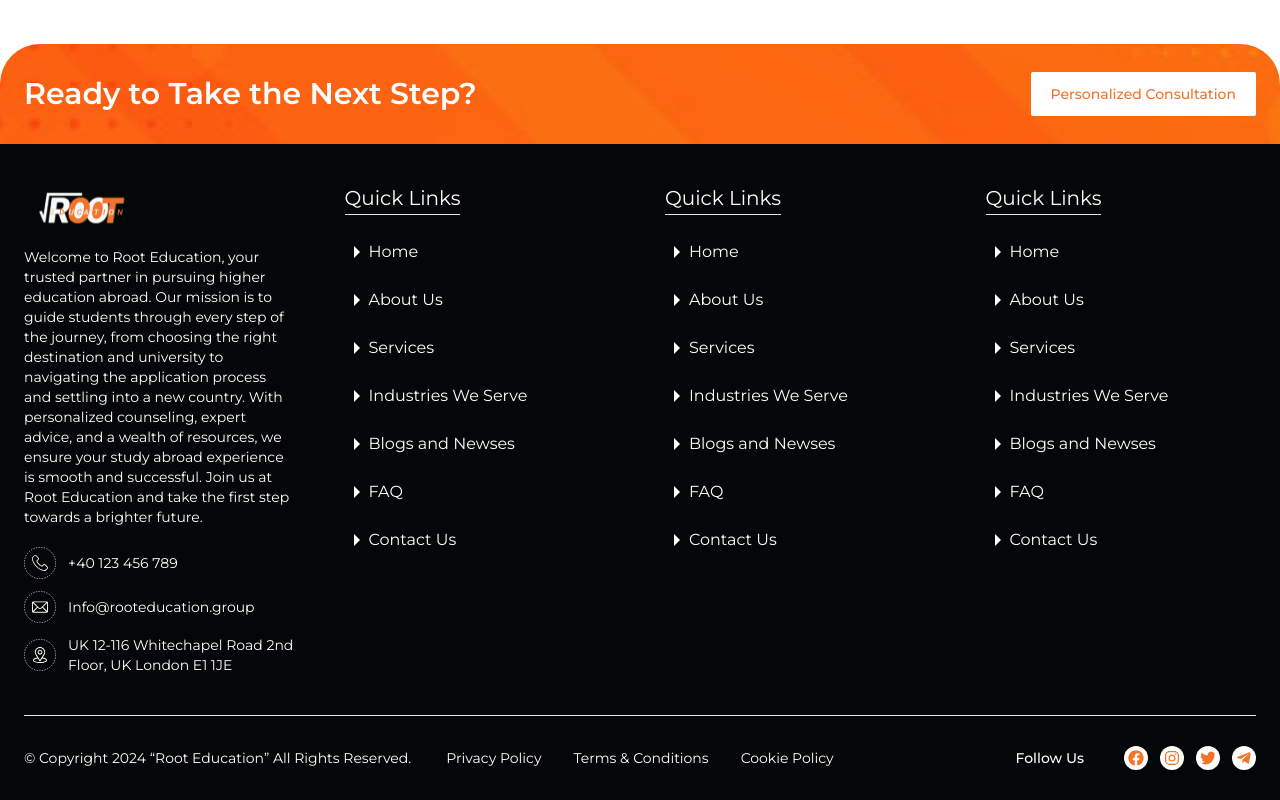
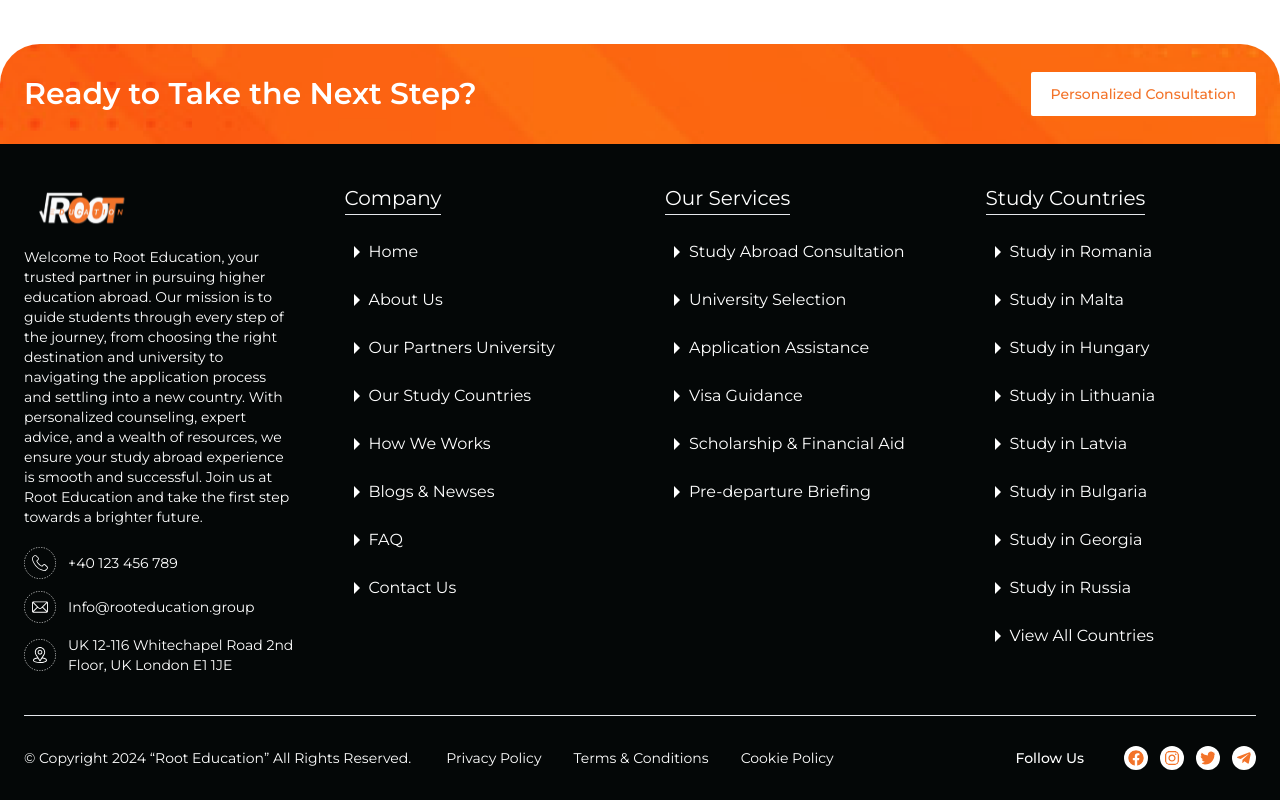
Before and after one commit to AbabilGroup/root-education, a Next.js app: page / in a window 1280 px wide. Shown: the part 5158-5958 px from the top of the page. Built offline with nearby package versions, Linux system fonts and the light colour scheme.

Commit message:
update footer

```diff
--- a/src/components/common/Footer.tsx
+++ b/src/components/common/Footer.tsx
@@ -10,6 +10,107 @@ import {
 } from "react-icons/fa";
 
 const Footer = () => {
+  const footerLinks = {
+    company: [
+      {
+        label: "Home",
+        href: "/",
+      },
+      {
+        label: "About Us",
+        href: "/about-us",
+      },
+      {
+        label: "Our Partners University",
+        href: "/our-partners-university",
+      },
+      {
+        label: "Our Study Countries",
+        href: "/our-study-countries",
+      },
+      {
+        label: "How We Works",
+        href: "/how-we-work",
+      },
+      {
+        label: "Blogs & Newses",
+        href: "/blogs-and-newses",
+      },
+      {
+        label: "FAQ",
+        href: "/faq",
+      },
+      {
+        label: "Contact Us",
+        href: "/contact-us",
+      },
+    ],
+    our_services: [
+      {
+        label: "Study Abroad Consultation",
+        href: "/study-abroad-Consultation",
+      },
+      {
+        label: "University Selection",
+        href: "/university-selection",
+      },
+      {
+        label: "Application Assistance",
+        href: "/application-assistance",
+      },
+      {
+        label: "Visa Guidance",
+        href: "/visa-guidance",
+      },
+      {
+        label: "Scholarship & Financial Aid",
+        href: "/scholarship-and-financial-aid",
+      },
+      {
+        label: "Pre-departure Briefing",
+        href: "/pre-departure-briefing",
+      },
+    ],
+    study_countries: [
+      {
+        label: "Study in Romania",
+        href: "/study-in-romania",
+      },
+      {
+        label: "Study in Malta",
+        href: "/study-in-malta",
+      },
+      {
+        label: "Study in Hungary",
+        href: "/study-in-hungary",
+      },
+      {
+        label: "Study in Lithuania",
+        href: "/study-in-lithuania",
+      },
+      {
+        label: "Study in Latvia",
+        href: "/study-in-latvia",
+      },
+      {
+        label: "Study in Bulgaria",
+        href: "/study-in-bulgaria",
+      },
+      {
+        label: "Study in Georgia",
+        href: "/study-in-georgia",
+      },
+      {
+        label: "Study in Russia",
+        href: "/study-in-russia",
+      },
+      {
+        label: "View All Countries",
+        href: "/",
+      },
+    ],
+  };
+
   return (
     <footer className="mt-auto">
       <div className="rounded-t-[40px] bg-footer-bg bg-cover bg-center bg-no-repeat">
@@ -152,198 +253,51 @@ const Footer = () => {
             </div>
           </div>
           <div className="basis-[25%] space-y-7 text-white">
-            <span className="border-b-[1px] pb-1 text-xl">Quick Links</span>
+            <span className="border-b-[1px] pb-1 text-xl">Company</span>
             <ul className="flex flex-col justify-between gap-6">
-              <li className="flex items-center">
-                <IoMdArrowDropright className="text-2xl" />
-                <Link className="duration-200 hover:text-primary" href="/">
-                  Home
-                </Link>
-              </li>
-              <li className="flex items-center">
+              {footerLinks.company.map((link) => (
+                <li className="flex items-center" key={link.label}>
                   <IoMdArrowDropright className="text-2xl" />
                   <Link
                     className="duration-200 hover:text-primary"
-                  href="/about-us"
+                    href={link.href}
                   >
-                  About Us
+                    {link.label}
                   </Link>
                 </li>
-              <li className="flex items-center">
+              ))}
+            </ul>
+          </div>
+          <div className="basis-[25%] space-y-7 text-white">
+            <span className="border-b-[1px] pb-1 text-xl">Our Services</span>
+            <ul className="flex flex-col justify-between gap-6">
+              {footerLinks.our_services.map((link) => (
+                <li className="flex items-center" key={link.label}>
                   <IoMdArrowDropright className="text-2xl" />
                   <Link
                     className="duration-200 hover:text-primary"
-                  href="/services"
+                    href={link.href}
                   >
-                  Services
+                    {link.label}
                   </Link>
                 </li>
-              <li className="flex items-center">
+              ))}
+            </ul>
+          </div>
+          <div className="basis-[25%] space-y-7 text-white">
+            <span className="border-b-[1px] pb-1 text-xl">Study Countries</span>
+            <ul className="flex flex-col justify-between gap-6">
+              {footerLinks.study_countries.map((link) => (
+                <li className="flex items-center" key={link.label}>
                   <IoMdArrowDropright className="text-2xl" />
                   <Link
                     className="duration-200 hover:text-primary"
-                  href="/industry"
+                    href={link.href}
                   >
-                  Industries We Serve
+                    {link.label}
                   </Link>
                 </li>
-              <li className="flex items-center">
-                <IoMdArrowDropright className="text-2xl" />
-                <Link
-                  className="duration-200 hover:text-primary"
-                  href="/resources/blog"
-                >
-                  Blogs and Newses
-                </Link>
-              </li>
-              <li className="flex items-center">
-                <IoMdArrowDropright className="text-2xl" />
-                <Link
-                  className="duration-200 hover:text-primary"
-                  href="/resources/faq"
-                >
-                  FAQ
-                </Link>
-              </li>
-              <li className="flex items-center">
-                <IoMdArrowDropright className="text-2xl" />
-                <Link
-                  className="duration-200 hover:text-primary"
-                  href="/meet-us"
-                >
-                  Contact Us
-                </Link>
-              </li>
-            </ul>
-          </div>
-          <div className="basis-[25%] space-y-7 text-white">
-            <span className="border-b-[1px] pb-1 text-xl">Quick Links</span>
-            <ul className="flex flex-col justify-between gap-6">
-              <li className="flex items-center">
-                <IoMdArrowDropright className="text-2xl" />
-                <Link className="duration-200 hover:text-primary" href="/">
-                  Home
-                </Link>
-              </li>
-              <li className="flex items-center">
-                <IoMdArrowDropright className="text-2xl" />
-                <Link
-                  className="duration-200 hover:text-primary"
-                  href="/about-us"
-                >
-                  About Us
-                </Link>
-              </li>
-              <li className="flex items-center">
-                <IoMdArrowDropright className="text-2xl" />
-                <Link
-                  className="duration-200 hover:text-primary"
-                  href="/services"
-                >
-                  Services
-                </Link>
-              </li>
-              <li className="flex items-center">
-                <IoMdArrowDropright className="text-2xl" />
-                <Link
-                  className="duration-200 hover:text-primary"
-                  href="/industry"
-                >
-                  Industries We Serve
-                </Link>
-              </li>
-              <li className="flex items-center">
-                <IoMdArrowDropright className="text-2xl" />
-                <Link
-                  className="duration-200 hover:text-primary"
-                  href="/resources/blog"
-                >
-                  Blogs and Newses
-                </Link>
-              </li>
-              <li className="flex items-center">
-                <IoMdArrowDropright className="text-2xl" />
-                <Link
-                  className="duration-200 hover:text-primary"
-                  href="/resources/faq"
-                >
-                  FAQ
-                </Link>
-              </li>
-              <li className="flex items-center">
-                <IoMdArrowDropright className="text-2xl" />
-                <Link
-                  className="duration-200 hover:text-primary"
-                  href="/meet-us"
-                >
-                  Contact Us
-                </Link>
-              </li>
-            </ul>
-          </div>
-          <div className="basis-[25%] space-y-7 text-white">
-            <span className="border-b-[1px] pb-1 text-xl">Quick Links</span>
-            <ul className="flex flex-col justify-between gap-6">
-              <li className="flex items-center">
-                <IoMdArrowDropright className="text-2xl" />
-                <Link className="duration-200 hover:text-primary" href="/">
-                  Home
-                </Link>
-              </li>
-              <li className="flex items-center">
-                <IoMdArrowDropright className="text-2xl" />
-                <Link
-                  className="duration-200 hover:text-primary"
-                  href="/about-us"
-                >
-                  About Us
-                </Link>
-              </li>
-              <li className="flex items-center">
-                <IoMdArrowDropright className="text-2xl" />
-                <Link
-                  className="duration-200 hover:text-primary"
-                  href="/services"
-                >
-                  Services
-                </Link>
-              </li>
-              <li className="flex items-center">
-                <IoMdArrowDropright className="text-2xl" />
-                <Link
-                  className="duration-200 hover:text-primary"
-                  href="/industry"
-                >
-                  Industries We Serve
-                </Link>
-              </li>
-              <li className="flex items-center">
-                <IoMdArrowDropright className="text-2xl" />
-                <Link
-                  className="duration-200 hover:text-primary"
-                  href="/resources/blog"
-                >
-                  Blogs and Newses
-                </Link>
-              </li>
-              <li className="flex items-center">
-                <IoMdArrowDropright className="text-2xl" />
-                <Link
-                  className="duration-200 hover:text-primary"
-                  href="/resources/faq"
-                >
-                  FAQ
-                </Link>
-              </li>
-              <li className="flex items-center">
-                <IoMdArrowDropright className="text-2xl" />
-                <Link
-                  className="duration-200 hover:text-primary"
-                  href="/meet-us"
-                >
-                  Contact Us
-                </Link>
-              </li>
+              ))}
             </ul>
           </div>
         </div>
```
Lines whose indentation alone changed are shown as unchanged.
